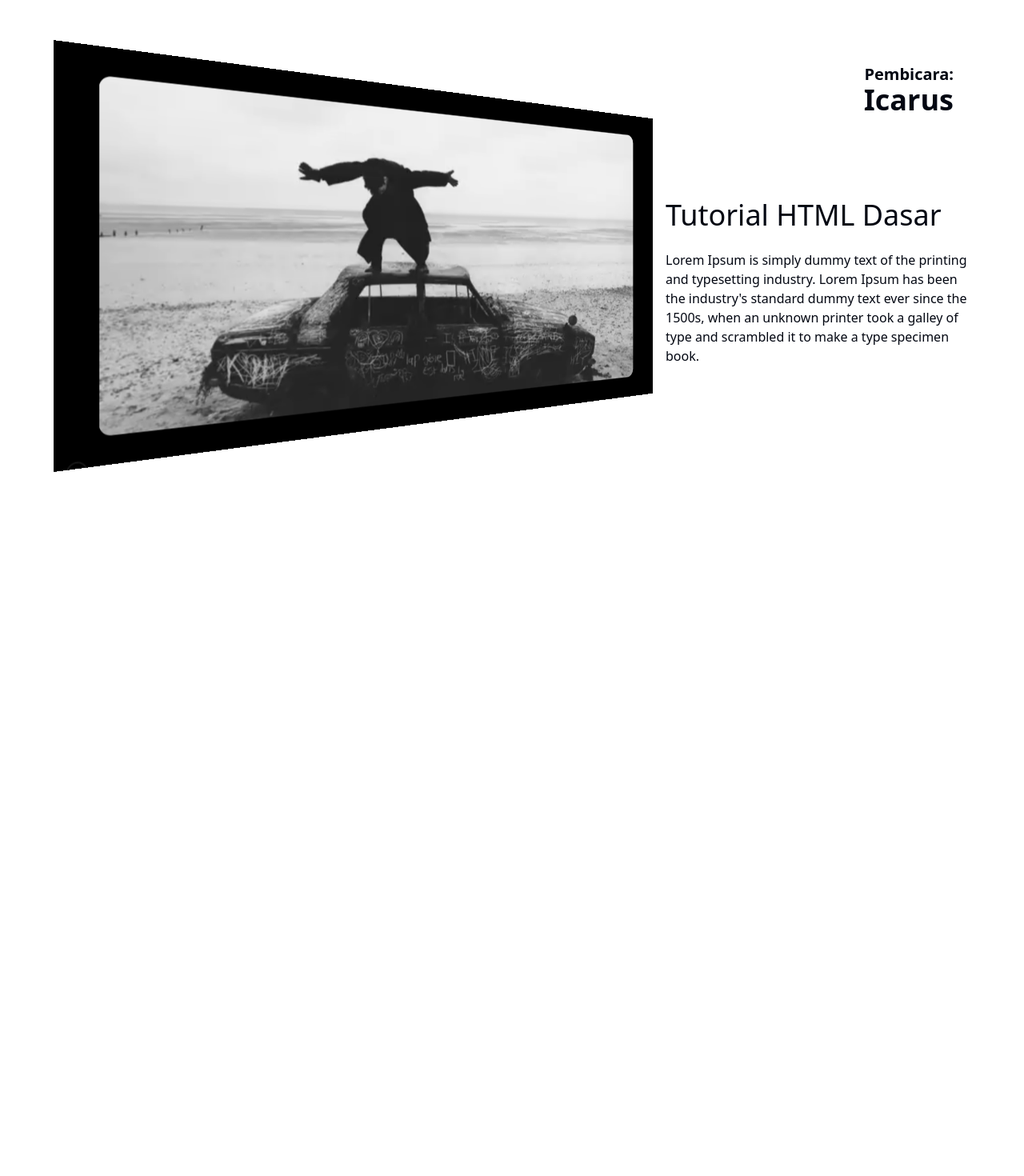
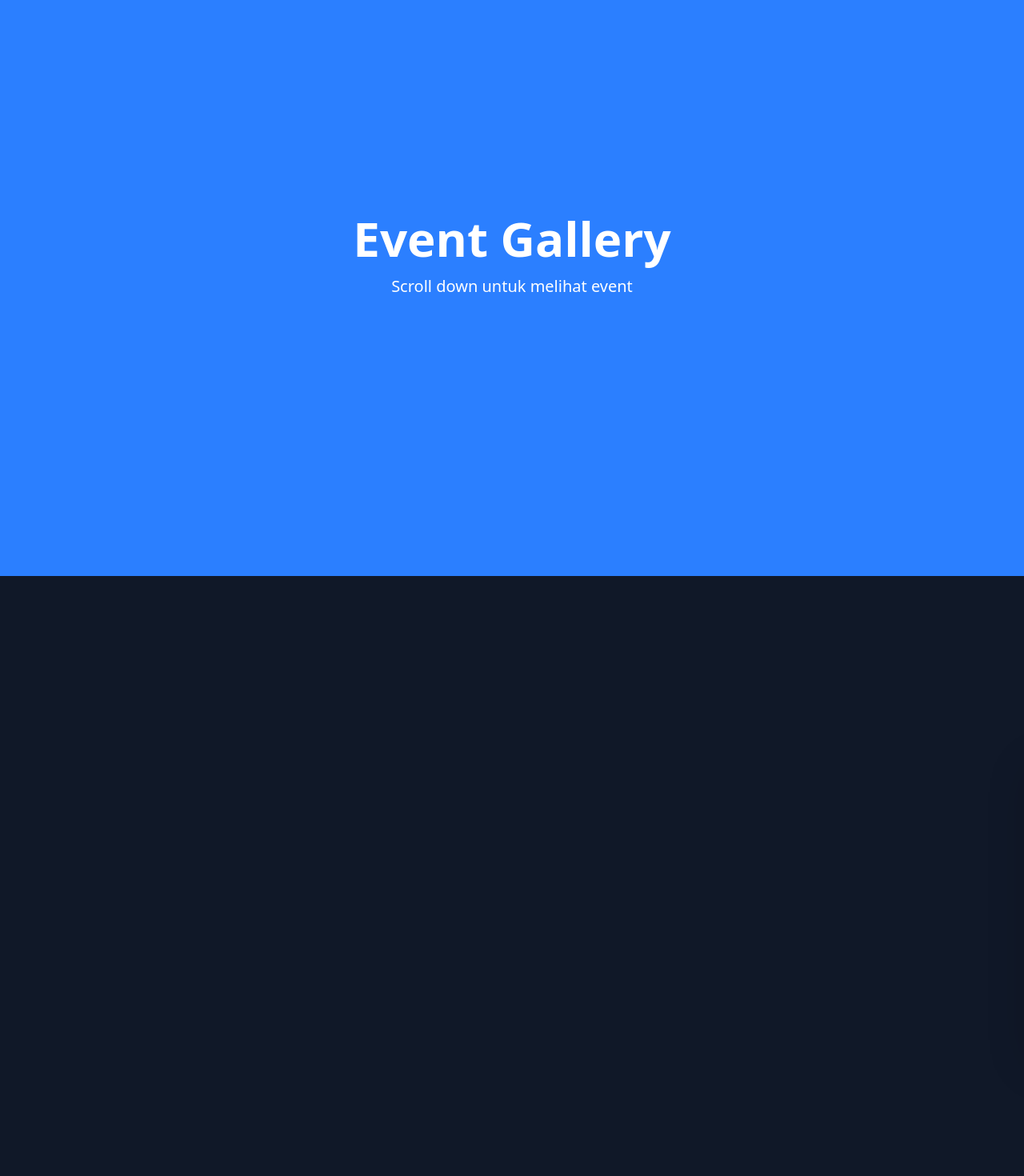
Before and after one commit to PrinceTyo/programmer-banyuwangi-fe, a Next.js app: page / in a window 1280 px wide. Shown: the part 80-1550 px from the top of the page at 80% size. Before the commit the page ends 800 px from the top, so only its background shows below. Built offline with nearby package versions, Linux system fonts and the light colour scheme.

Commit message:
feat: dynamic event section using dummy data and add animation

```diff
--- a/src/app/(public)/(home-page)/_components/sections/event-section.tsx
+++ b/src/app/(public)/(home-page)/_components/sections/event-section.tsx
@@ -1,46 +1,185 @@
 "use client";
 
+import { useRef, useState } from "react";
+import gsap from "gsap";
+import { ScrollTrigger } from "gsap/ScrollTrigger";
+import { events } from "@/lib/data-dummy/events";
 import { useGSAP } from "@gsap/react";
-import gsap from "gsap/all";
-import { useRef } from "react";
+
+gsap.registerPlugin(ScrollTrigger);
 
 export default function EventSection() {
-  const imageRef = useRef<HTMLImageElement | null>(null);
+  const sectionRef = useRef<HTMLElement>(null);
+  const imagesWrapperRef = useRef<HTMLDivElement>(null);
+  const imageRefs = useRef<(HTMLImageElement | null)[]>([]);
+  const [currentIndex, setCurrentIndex] = useState(-1);
 
   useGSAP(() => {
-    gsap.set(imageRef.current, {
+    if (!sectionRef.current || !imagesWrapperRef.current) return;
+
+    const wrapper = imagesWrapperRef.current;
+
+    imageRefs.current.forEach((image) => {
+      if (image) {
+        gsap.set(image, {
           transformPerspective: 1600,
+          rotateY: 0,
+          z: 0,
+          scale: 1,
+        });
+      }
+    });
+
+    const targetPositionLeft = window.innerWidth * 0.02;
+
+    const imageWidth = window.innerWidth * 0.6;
+    const gap = 464;
+    const stepDistance = imageWidth + gap;
+
+    const totalSteps = events.length;
+    const stepSize = 1 / totalSteps;
+
+    const tl = gsap.timeline({
+      scrollTrigger: {
+        trigger: sectionRef.current,
+        start: "top top",
+        end: `+=${window.innerHeight * (events.length + 1)}`,
+        scrub: 1,
+        pin: true,
+        pinSpacing: true,
+        anticipatePin: 1,
+        snap: {
+          snapTo: 1 / events.length,
+          duration: 0.5,
+          ease: "power2.inOut",
+        },
+        onUpdate: (self) => {
+          imageRefs.current.forEach((image, i) => {
+            if (!image) return;
+
+            const imageStart = i * stepSize;
+            const imageEnd = imageStart + stepSize;
+
+            const localProgress = Math.min(
+              Math.max((self.progress - imageStart) / stepSize, 0),
+              1
+            );
+
+            if (self.progress >= imageStart && self.progress <= imageEnd) {
+              gsap.to(image, {
+                rotateY: 45 * localProgress,
+                z: -10 * localProgress,
+                scale: 1 + 0.1 * localProgress,
+                duration: 0.1,
+                overwrite: true,
+              });
+            } else if (self.progress > imageEnd) {
+              gsap.set(image, {
                 rotateY: 45,
                 z: -10,
                 scale: 1.1,
               });
+            } else {
+              gsap.set(image, {
+                rotateY: 0,
+                z: 0,
+                scale: 1,
+              });
+            }
+          });
+
+          let newIndex = -1;
+          for (let j = 0; j < events.length; j++) {
+            const start = j * stepSize;
+            const mid = start + stepSize * 0.5;
+            if (self.progress >= mid) {
+              newIndex = j;
+            }
+          }
+          setCurrentIndex(newIndex);
+        },
+      },
+    });
+
+    events.forEach((_, i) => {
+      const targetX = -(
+        window.innerWidth -
+        targetPositionLeft +
+        i * stepDistance
+      );
+      const progress = i / totalSteps;
+
+      tl.to(
+        wrapper,
+        {
+          x: targetX,
+          duration: stepSize,
+          ease: "none",
+        },
+        progress
+      );
+    });
   }, []);
 
   return (
-    <div className="h-screen flex items-center justify-center overflow-visible">
-      <div className="w-[60%] h-96 overflow-visible flex items-center ">
+    <>
+      <div className="h-screen bg-blue-500 flex items-center justify-center">
+        <div className="text-center text-white">
+          <h1 className="text-6xl font-bold mb-4">Event Gallery</h1>
+          <p className="text-xl">Scroll down untuk melihat event</p>
+        </div>
+      </div>
+
+      <section
+        ref={sectionRef}
+        className="h-screen bg-gray-900 relative overflow-hidden"
+      >
+        <div className="absolute inset-0 flex items-center pointer-events-none">
+          <div ref={imagesWrapperRef} className="flex gap-x-116 pl-[100vw]">
+            {events.map((event, index) => (
+              <div key={index} className="w-[60vw] h-96 shrink-0">
                 <img
-          ref={imageRef}
-          src="/assets/images/full.png"
-          alt="event"
-          className="min-w-[120%] h-96 object-cover"
+                  ref={(el) => {
+                    imageRefs.current[index] = el;
+                  }}
+                  src={event.image}
+                  alt={event.title}
+                  className="min-w-[110%] h-full object-cover rounded-lg shadow-2xl"
                 />
               </div>
-      <div className="w-[30%] h-[60%] flex flex-col items-start justify-start">
-        <div className="w-full flex flex-col items-end justify-center pe-6">
-          <p className="text-xl font-semibold leading-tight">Pembicara:</p>
-          <p className="text-4xl font-semibold">Icarus</p>
+            ))}
           </div>
-        <div className="flex flex-col justify-center h-full gap-y-6">
-          <h1 className="text-4xl">Tutorial HTML Dasar</h1>
-          <p>
-            Lorem Ipsum is simply dummy text of the printing and typesetting
-            industry. Lorem Ipsum has been the industry's standard dummy text
-            ever since the 1500s, when an unknown printer took a galley of type
-            and scrambled it to make a type specimen book.
+        </div>
+
+        <div className="absolute right-20 top-1/2 -translate-y-1/2 w-[35%] z-10 text-white">
+          {currentIndex >= 0 && currentIndex < events.length && (
+            <>
+              <div className="flex flex-col items-end mb-8">
+                <p className="text-xl font-semibold text-gray-400">
+                  Pembicara:
+                </p>
+                <p className="text-4xl font-semibold">
+                  {events[currentIndex].speaker}
                 </p>
               </div>
+              <div className="flex flex-col gap-y-6">
+                <h1 className="text-4xl font-bold">
+                  {events[currentIndex].title}
+                </h1>
+                <p className="text-lg text-gray-300 leading-relaxed">
+                  {events[currentIndex].description}
+                </p>
+              </div>
+            </>
+          )}
+        </div>
+      </section>
+
+      <div className="h-screen bg-red-500 flex items-center justify-center">
+        <div className="text-center text-white">
+          <h2 className="text-4xl font-bold">End of Gallery</h2>
         </div>
       </div>
+    </>
   );
 }
--- /dev/null
+++ b/src/lib/data-dummy/events.ts
@@ -0,0 +1,46 @@
+export const events = [
+  {
+    image: "/assets/images/full.png",
+    speaker: "Icarus",
+    title: "Tutorial HTML Dasar",
+    description: `There was something about you that now I can't remember
+                It's the same damn thing that made my heart surrender
+                And I'll miss you on a train
+                I'll miss you in the morning
+                I never know what to think about, so think about you
+                (I think about you)
+                About you
+                Do you think I have forgotten about you?
+                About you
+                About you
+                Do you think I have forgotten about you?`,
+  },
+  {
+    image: "/assets/images/full.png",
+    speaker: "Helios",
+    title: "Tutorial CSS Dasar",
+    description: `Cause if one day you wake up and find that you're missing me
+                And your heart starts to wonder where on this Earth I could be
+                Thinkin' maybe you'll come back here to the place that we'd meet
+                And you'll see me waiting for you on the corner of the street
+                So I'm not moving, I'm not moving`,
+  },
+  {
+    image: "/assets/images/full.png",
+    speaker: "Ares",
+    title: "Tutorial JavaScript Dasar",
+    description: `I was scared of waking up
+                'Cause I know I'll end up feeling numb
+                Gotta keep on moving on
+                'Til it's gone
+                I was afraid of breaking up
+                'Cause I don't wanna be alone
+                I never knew on what I did
+                'Til you're gone
+                One day you'll know
+                That I have always loved you
+                Loved you
+                Hold me, ñove me
+                'Cause I'll still keep on loving you`,
+  },
+];
```
Lines whose indentation alone changed are shown as unchanged.
